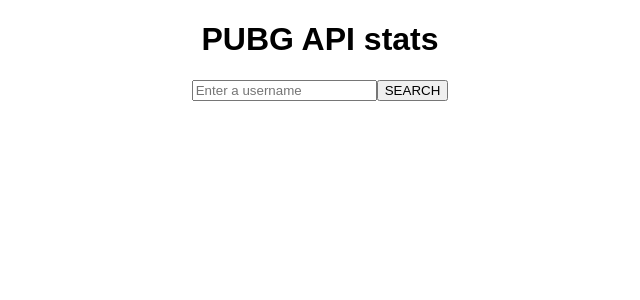
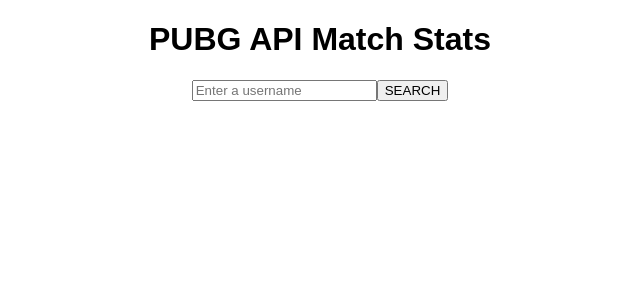
Before and after one commit to JessePeplinski/pubg-react, a React (Create React App) app: page / in a window 1280 px wide. Shown: the top 300 px of the page, without its empty margins (320-960 px from the left). Built offline with nearby package versions, Linux system fonts and the light colour scheme.

Commit message:
Update main header

```diff
--- a/src/Components/App/App.js
+++ b/src/Components/App/App.js
@@ -33,7 +33,7 @@
     render() {
         return (
             <div className="App">
-                <h1>PUBG API stats</h1>
+                <h1>PUBG API Match Stats</h1>
                 <SearchBar onSearch={this.search} />
                 <SearchResults searchResults={this.state.searchResults} />
             </div>
```
